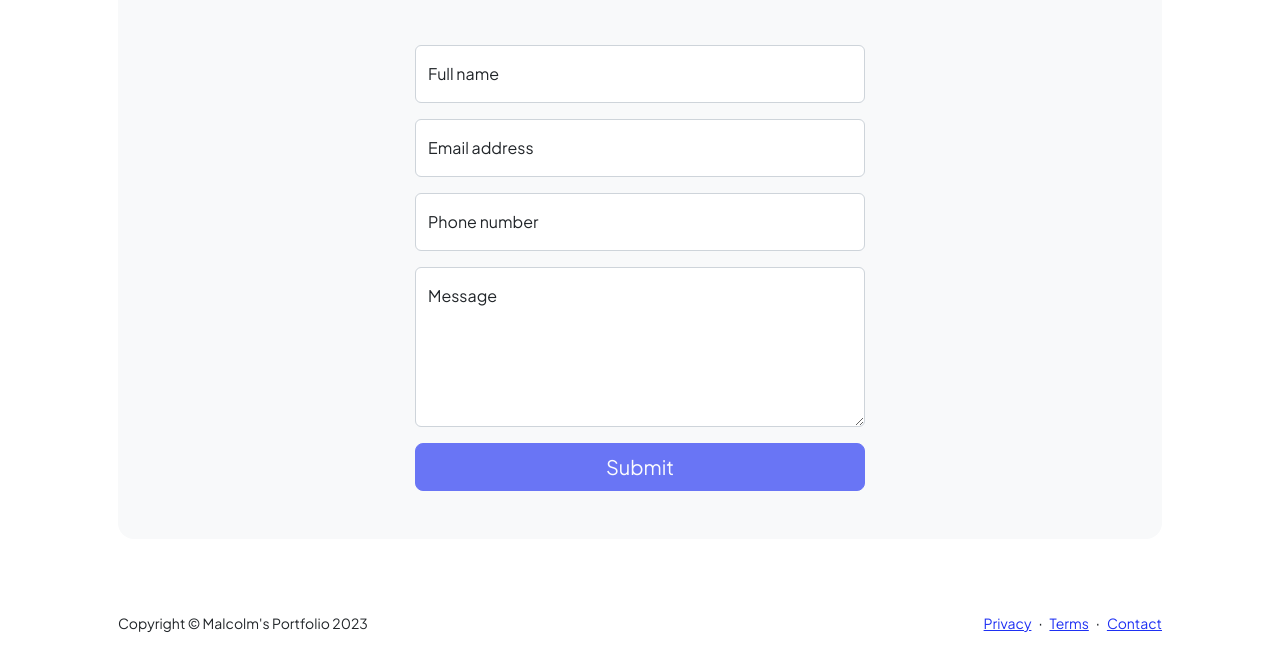
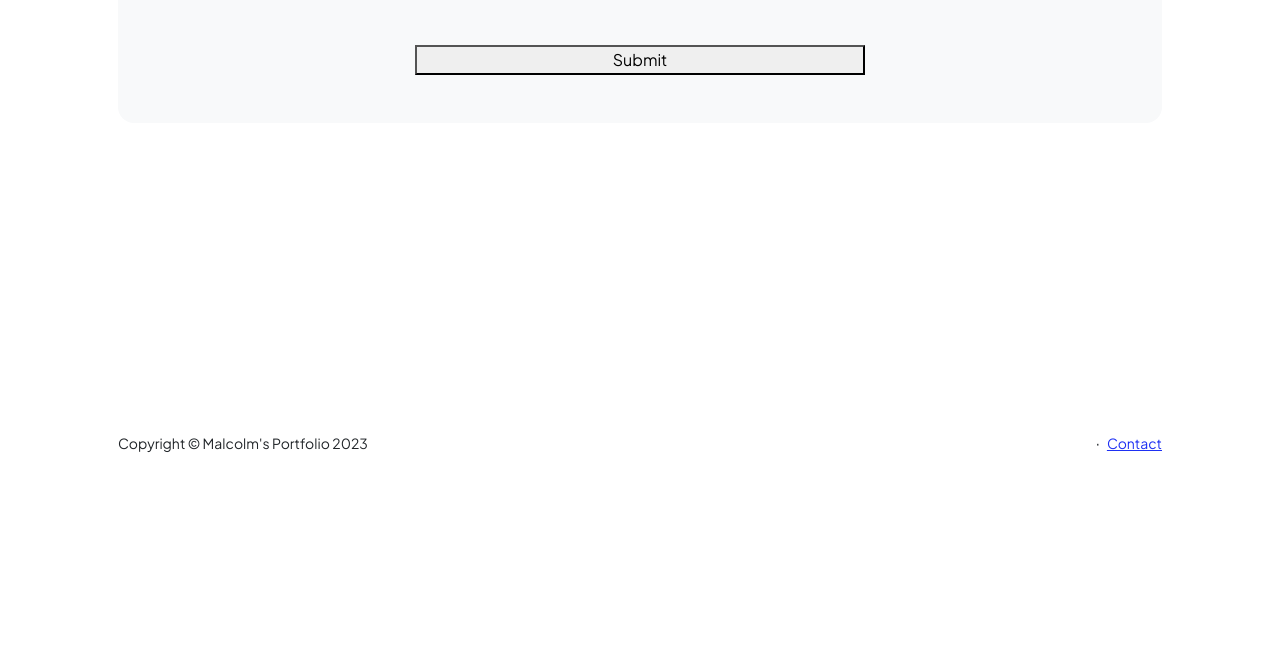
Before and after one commit to malcolmc22/malcolmc22.github.io, a plain HTML site: page contact.html in a window 1280 px wide. Shown: the part 321-980 px from the top of the page. After the commit the page ends 800 px from the top, so only its background shows below. Drawn offline with nearby package versions, Linux system fonts and the light colour scheme.

Commit message:
fixed some things

```diff
--- a/contact.html
+++ b/contact.html
@@ -55,49 +55,49 @@
                                 <!-- to get an API token!-->
                                 <form id="contactForm" data-sb-form-api-token="API_TOKEN">
                                     <!-- Name input-->
-                                    <div class="form-floating mb-3">
+                                    <!-- <div class="form-floating mb-3">
                                         <input class="form-control" id="name" type="text" placeholder="Enter your name..." data-sb-validations="required" />
                                         <label for="name">Full name</label>
                                         <div class="invalid-feedback" data-sb-feedback="name:required">A name is required.</div>
-                                    </div>
+                                    </div> -->
                                     <!-- Email address input-->
-                                    <div class="form-floating mb-3">
+                                    <!-- <div class="form-floating mb-3">
                                         <input class="form-control" id="email" type="email" placeholder="name@example.com" data-sb-validations="required,email" />
                                         <label for="email">Email address</label>
                                         <div class="invalid-feedback" data-sb-feedback="email:required">An email is required.</div>
                                         <div class="invalid-feedback" data-sb-feedback="email:email">Email is not valid.</div>
-                                    </div>
+                                    </div> -->
                                     <!-- Phone number input-->
-                                    <div class="form-floating mb-3">
+                                    <!-- <div class="form-floating mb-3">
                                         <input class="form-control" id="phone" type="tel" placeholder="(123) 456-7890" data-sb-validations="required" />
                                         <label for="phone">Phone number</label>
                                         <div class="invalid-feedback" data-sb-feedback="phone:required">A phone number is required.</div>
-                                    </div>
+                                    </div> -->
                                     <!-- Message input-->
-                                    <div class="form-floating mb-3">
+                                    <!-- <div class="form-floating mb-3">
                                         <textarea class="form-control" id="message" type="text" placeholder="Enter your message here..." style="height: 10rem" data-sb-validations="required"></textarea>
                                         <label for="message">Message</label>
                                         <div class="invalid-feedback" data-sb-feedback="message:required">A message is required.</div>
-                                    </div>
+                                    </div> -->
                                     <!-- Submit success message-->
                                     <!---->
                                     <!-- This is what your users will see when the form-->
                                     <!-- has successfully submitted-->
-                                    <div class="d-none" id="submitSuccessMessage">
+                                    <!-- <div class="d-none" id="submitSuccessMessage">
                                         <div class="text-center mb-3">
                                             <div class="fw-bolder">Form submission successful!</div>
                                             To activate this form, sign up at
                                             <br />
-                                            <a href="https://startbootstrap.com/solution/contact-forms">https://startbootstrap.com/solution/contact-forms</a>
+                                            <a href="mailto:malcolmcaleb01@gmail.com">https://startbootstrap.com/solution/contact-forms</a>
                                         </div>
-                                    </div>
+                                    </div> -->
                                     <!-- Submit error message-->
                                     <!---->
                                     <!-- This is what your users will see when there is-->
                                     <!-- an error submitting the form-->
-                                    <div class="d-none" id="submitErrorMessage"><div class="text-center text-danger mb-3">Error sending message!</div></div>
+                                    <!-- <div class="d-none" id="submitErrorMessage"><div class="text-center text-danger mb-3">Error sending message!</div></div> -->
                                     <!-- Submit Button-->
-                                    <div class="d-grid"><button class="btn btn-primary btn-lg disabled" id="submitButton" type="submit">Submit</button></div>
+                                    <div class="d-grid"><button onclick="(function(){ window.location = 'mailto:malcolmcaleb01@gmail.com'})()" id="submitButton" type="submit">Submit</button></div>
                                 </form>
                             </div>
                         </div>
@@ -111,9 +111,9 @@
                 <div class="row align-items-center justify-content-between flex-column flex-sm-row">
                     <div class="col-auto"><div class="small m-0">Copyright &copy; Malcolm's Portfolio 2023</div></div>
                     <div class="col-auto">
-                        <a class="small" href="#!">Privacy</a>
+                        <!-- <a class="small" href="#!">Privacy</a>
                         <span class="mx-1">&middot;</span>
-                        <a class="small" href="#!">Terms</a>
+                        <a class="small" href="#!">Terms</a> -->
                         <span class="mx-1">&middot;</span>
                         <a class="small" href="#!">Contact</a>
                     </div>
```
Also changed, not shown: index.html (+2 -2 lines), projects.html (+2 -2 lines), resume.html (+4 -4 lines).
